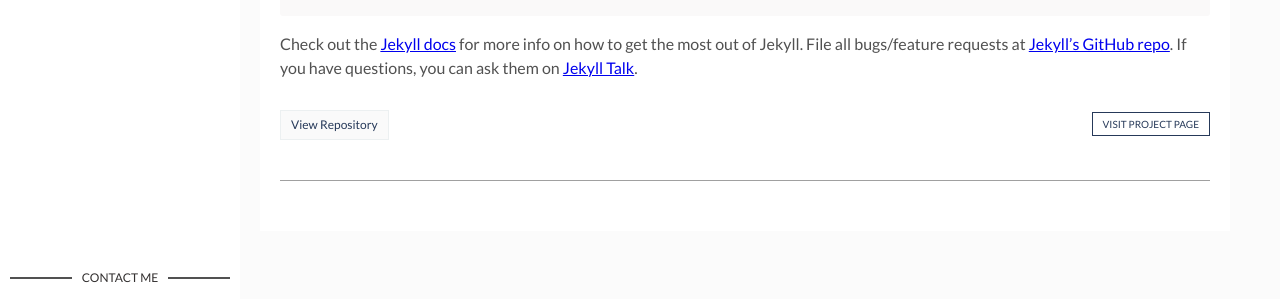
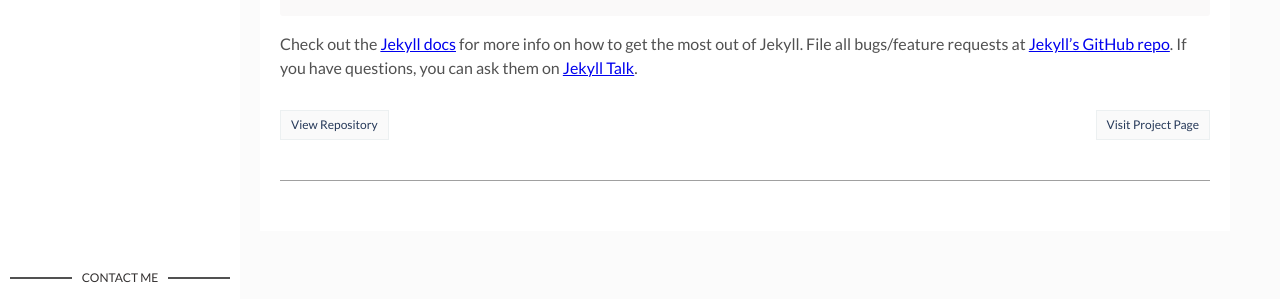
Before and after one commit to trabdlkarim/trabdlkarim.github.io, a Jekyll site: the page built from _posts/2017-04-06-welcome-to-jekyll.markdown, in a window 1280 px wide. Shown: the part 470-769 px from the top of the page. Built offline with Jekyll 4.4.1, drawn with Linux system fonts in a browser that asks for light colours.

Commit message:
Update post.html

```diff
--- a/_layouts/post.html
+++ b/_layouts/post.html
@@ -22,10 +22,10 @@
       {{content | markdownify}}
       <div class="page-footer">
         <div class="page-share">
-          <a href="#" rel="nofollow" target="_blank"> View Repository</a>
+          <a href="https://github.com/trabdlkarim/{{page.title}}"  target="_blank"> View Repository</a>
         </div>
-        <div class="page-tag">
-            <a href="#" class="tag">Visit Project Page</a>
+        <div class="page-share">
+            <a href="https://trabdlkarim.github.io/{{page.title}}/" target="_blank" >Visit Project Page</a>
         </div>
       </div>
       {% include disqus.html %}
```
